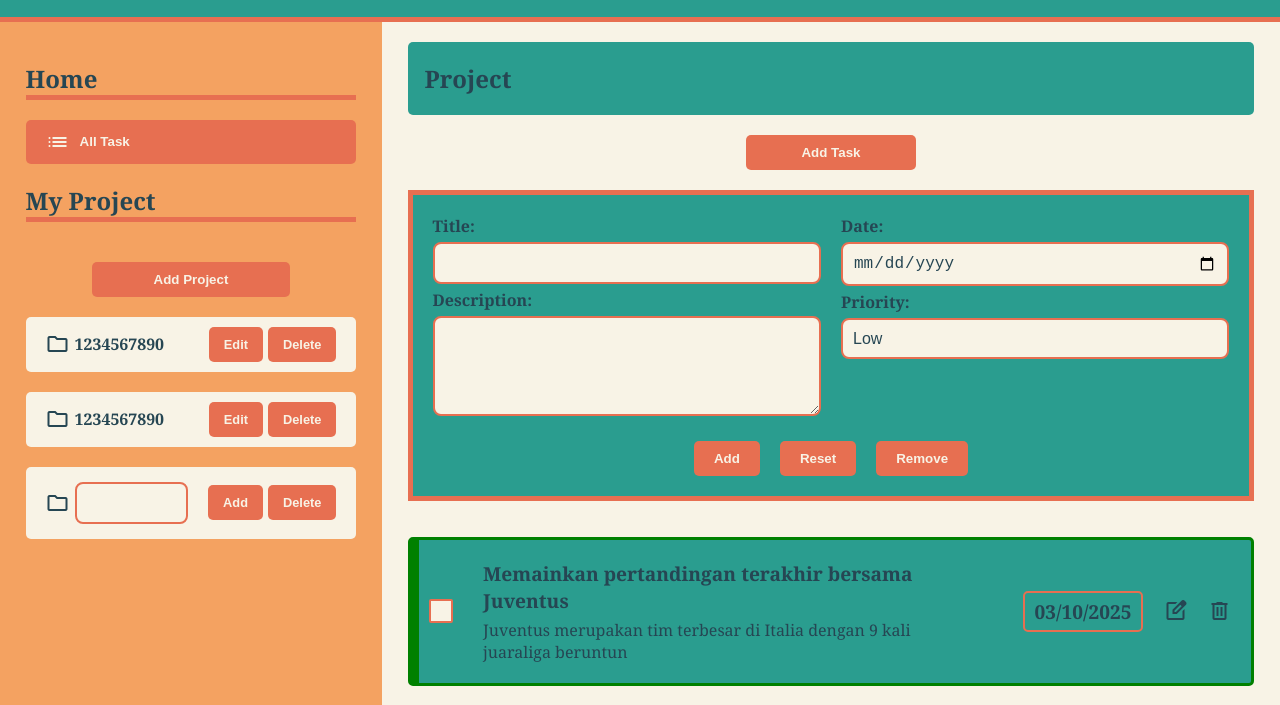
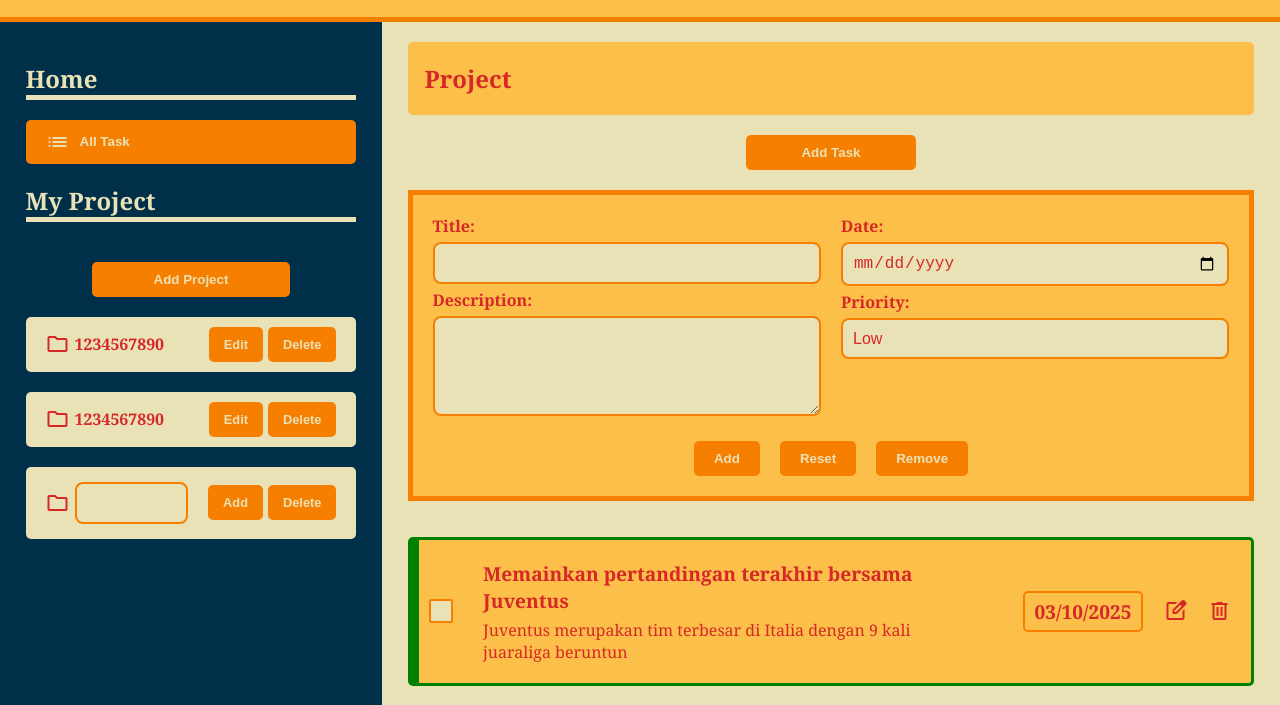
Before and after one commit to fairusinampratama/to-do-list, a website built with webpack: page src/template.html in a window 1280 px wide. Shown: the part 109-814 px from the top of the page. Built offline with nearby package versions, Linux system fonts and the light colour scheme.

Commit message:
dark-mode

```diff
--- a/src/styles.css
+++ b/src/styles.css
@@ -1,22 +1,22 @@
 @import "material-symbols";
 
 :root {
-  --background-color: #f8f3e6; /* Lighter cream background for better contrast */
-  --primary-color: #2a9d8f; /* Teal as primary color */
-  --text-color: #264653; /* Darker blue-gray for better readability */
-  --secondary-color: #f4a261; /* Peach as secondary */
-  --accent-color: #e76f51; /* Coral accent stays the same */
+  --background-color: #eae2b7; /* Lighter cream background for better contrast */
+  --primary-color: #fcbf49; /* Teal as primary color */
+  --text-color: #d62828; /* Darker blue-gray for better readability */
+  --secondary-color: #003049; /* Peach as secondary */
+  --accent-color: #f77f00; /* Coral accent stays the same */
   --accent-color-darker: #d05a3b; /* Darker coral for hover states */
   font-size: 16px;
 }
 
 .dark-mode {
-  --background-color: #264653; /* Using text-color from root */
-  --primary-color: #2a9d8f; /* Same as root primary-color */
-  --text-color: #f8f3e6; /* Using background-color from root */
-  --secondary-color: #d05a3b; /* Using accent-color-darker from root */
-  --accent-color: #e76f51; /* Same as root accent-color */
-  --accent-color-darker: #f4a261; /* Using secondary-color from root */
+  --background-color: #d62828; /* Using text-color from root */
+  --primary-color: #003049; /* Same as root primary-color */
+  --text-color: #fcbf49; /* Using background-color from root */
+  --secondary-color: #f77f00; /* Using accent-color-darker from root */
+  --accent-color: #eae2b7; /* Same as root accent-color */
+  --accent-color-darker: #ee9d47; /* Using secondary-color from root */
 }
 
 .sidebar-toggle {
@@ -101,7 +101,8 @@ button:hover {
 
 .home-bar-title,
 .project-bar-title {
-  border-bottom: 5px solid var(--accent-color);
+  color: var(--background-color);
+  border-bottom: 5px solid var(--background-color);
 }
 
 .project-list {
```
